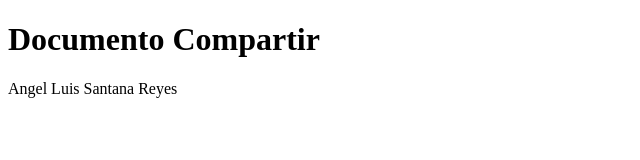
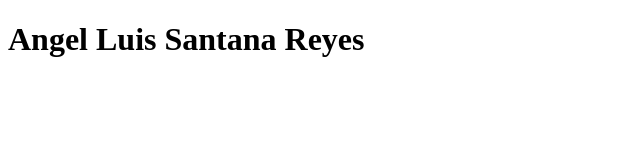
Before and after one commit to IzanDG/ETS---Izan, a plain HTML site: page asanreyl/index.html in a window 1280 px wide. Shown: the whole page, without its empty margins (0-640 px from the left). Drawn offline with Linux system fonts and the light colour scheme.

Commit message:
Primer commit repositorio compartido

```diff
--- a/asanreyl/index.html
+++ b/asanreyl/index.html
@@ -6,8 +6,6 @@
   <title>asanreyl</title>
 </head>
 <body>
-  <h1>Documento Compartir</h1>
-
-  <p>Angel Luis Santana Reyes</p>
+  <h1>Angel Luis Santana Reyes</h1>
 </body>
 </html>
```
